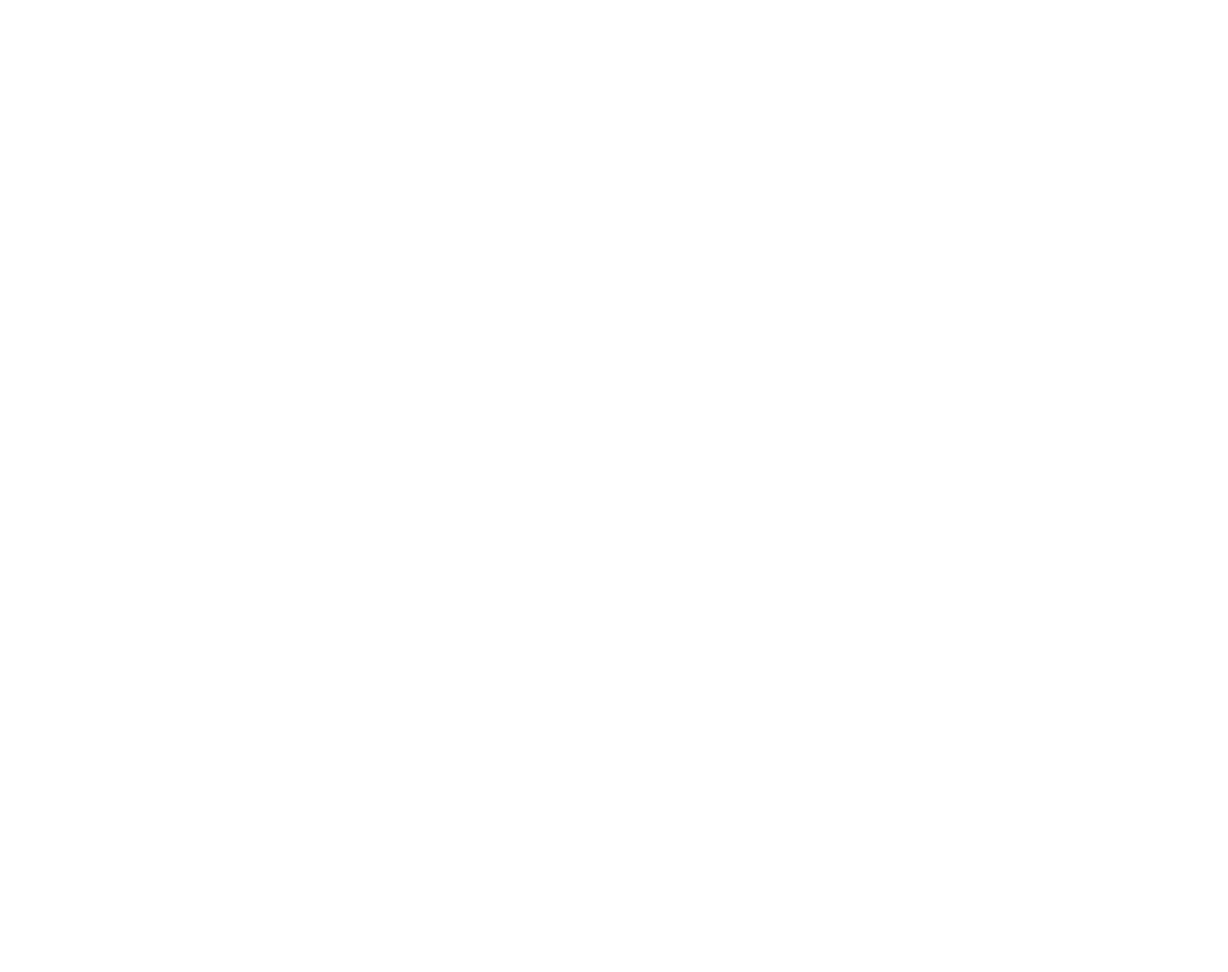
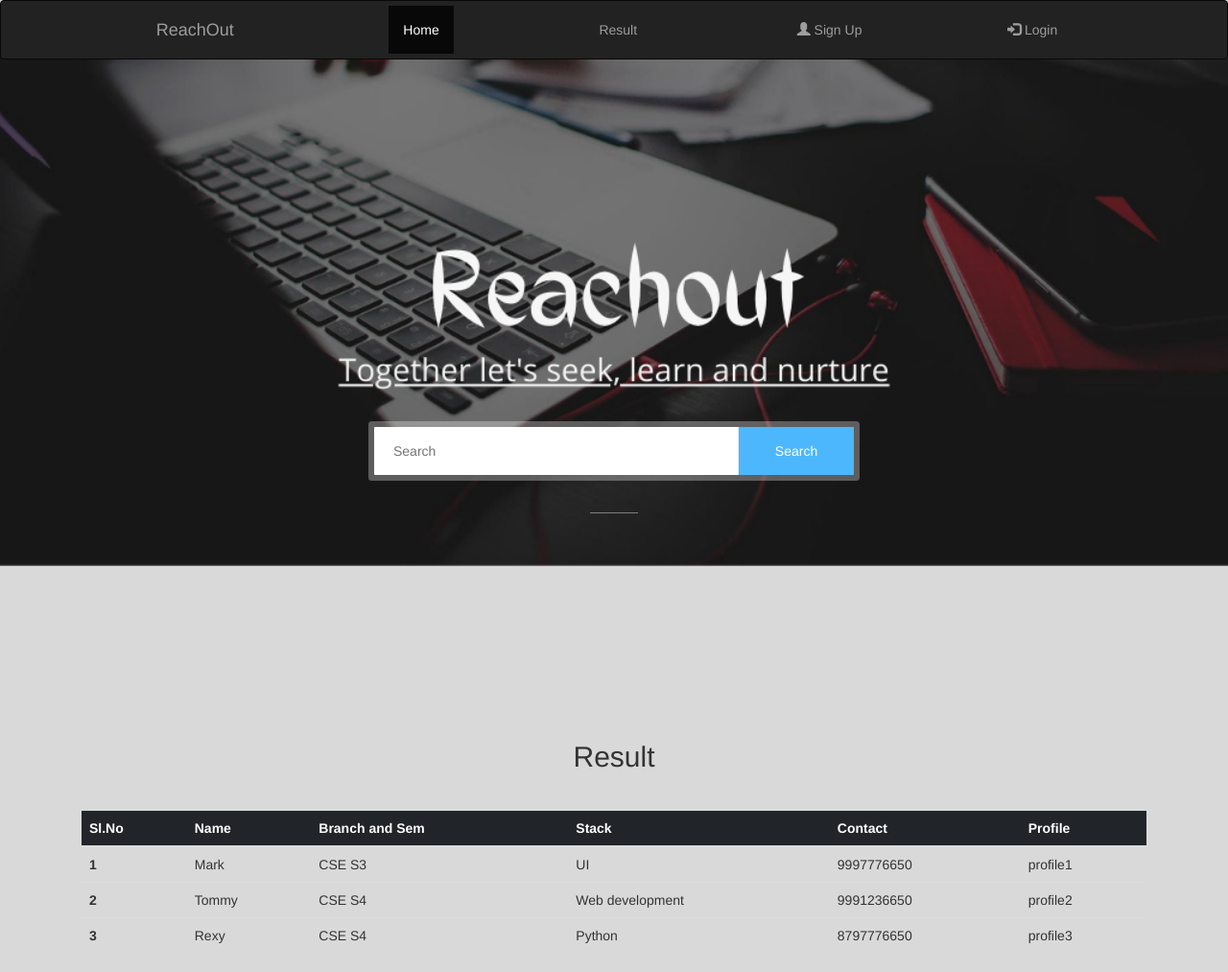
Before and after one commit to Govindvr/Reachout, a Flask app: page / in a window 1280 px wide. Before the commit the page is empty. Shown: the whole page at 96% size. Before the commit the page ends 800 px from the top, so only its background shows below. Run offline with Flask 2, Linux system fonts and the light colour scheme; some libraries are stand-ins or nearby versions.

Commit message:
templates updates

```diff
--- a/app/routes.py
+++ b/app/routes.py
@@ -6,7 +6,7 @@ from app.database import User
 
 @app.route('/')
 def home():
-    return render_template("index.html")
+    return render_template("home.html")
 
 @app.route('/login', methods = ['GET', 'POST'])
 def login():
--- a/app/templates/home.html
+++ b/app/templates/home.html
@@ -1,22 +1,7 @@
-<!DOCTYPE html>
-<html lang="en">
+{% extends "index.html" %}
 
-<head>
-    <title>Reachout</title>
-    <meta charset="UTF-8">
-    <meta name="viewport" content="width=device-width, initial-scale=1">
-    <link rel="icon"
-        href="bg3.png"
-        type="image/x-icon">
-    <link rel="stylesheet" href="https://maxcdn.bootstrapcdn.com/bootstrap/4.0.0/css/bootstrap.min.css"
-        integrity="sha384-Gn5384xqQ1aoWXA+058RXPxPg6fy4IWvTNh0E263XmFcJlSAwiGgFAW/dAiS6JXm" crossorigin="anonymous">
-    <link rel="stylesheet" href="https://maxcdn.bootstrapcdn.com/bootstrap/3.4.1/css/bootstrap.min.css">
-    <link rel="stylesheet" href="style1.css">
-    <script src="https://ajax.googleapis.com/ajax/libs/jquery/3.5.1/jquery.min.js"></script>
-    <script src="https://maxcdn.bootstrapcdn.com/bootstrap/3.4.1/js/bootstrap.min.js"></script>
-</head>
 
-<body>
+{% block body %}
   <header class=fixed-top>
   <div class="row">
     <div class="col">
@@ -31,19 +16,17 @@
             </ul>
 
             <ul class="nav navbar-nav navbar-left">
-                <li><a href="#">About</a></li>
+                <li><a href="#res_heading">Result</a></li>
             </ul>
 
-            <ul class="nav navbar-nav navbar-left">
-                <li><a href="#">Contact</a></li>
+
+
+            <ul class="nav navbar-nav navbar-right">
+                <li><a href="{{url_for('register')}}"><span class="glyphicon glyphicon-user"></span> Sign Up</a></li>
             </ul>
 
             <ul class="nav navbar-nav navbar-right">
-                <li><a href="#"><span class="glyphicon glyphicon-user"></span> Sign Up</a></li>
-            </ul>
-
-            <ul class="nav navbar-nav navbar-right">
-                <li><a href="#"><span class="glyphicon glyphicon-log-in"></span> Login</a></li>
+                <li><a href="{{url_for('login')}}"><span class="glyphicon glyphicon-log-in"></span> Login</a></li>
             </ul>
         </div>
     </nav>
@@ -68,7 +51,7 @@
     </div>
 
     <div class="container-fluid text-center">
-        <h2>Result</h2>
+        <h2 id="res_heading">Result</h2>
     </div>
 
     <div class="container mt-5">
@@ -111,17 +94,4 @@
             </tbody>
         </table>
     </div>
-
-    <script src="https://code.jquery.com/jquery-3.2.1.slim.min.js"
-        integrity="sha384-KJ3o2DKtIkvYIK3UENzmM7KCkRr/rE9/Qpg6aAZGJwFDMVNA/GpGFF93hXpG5KkN"
-        crossorigin="anonymous"></script>
-    <script src="https://cdnjs.cloudflare.com/ajax/libs/popper.js/1.12.9/umd/popper.min.js"
-        integrity="sha384-ApNbgh9B+Y1QKtv3Rn7W3mgPxhU9K/ScQsAP7hUibX39j7fakFPskvXusvfa0b4Q"
-        crossorigin="anonymous"></script>
-    <script src="https://maxcdn.bootstrapcdn.com/bootstrap/4.0.0/js/bootstrap.min.js"
-        integrity="sha384-JZR6Spejh4U02d8jOt6vLEHfe/JQGiRRSQQxSfFWpi1MquVdAyjUar5+76PVCmYl"
-        crossorigin="anonymous"></script>
-
-</body>
-
-</html>
+    {% endblock %}
--- a/app/templates/index.html
+++ b/app/templates/index.html
@@ -1,11 +1,19 @@
 <!DOCTYPE html>
 <html lang="en">
+
 <head>
+    <title>Reachout</title>
     <meta charset="UTF-8">
-    <meta http-equiv="X-UA-Compatible" content="IE=edge">
-    <meta name="viewport" content="width=device-width, initial-scale=1.0">
-    <title>Reachout</title>
-    <link href="https://cdn.jsdelivr.net/npm/bootstrap@5.1.3/dist/css/bootstrap.min.css" rel="stylesheet" integrity="sha384-1BmE4kWBq78iYhFldvKuhfTAU6auU8tT94WrHftjDbrCEXSU1oBoqyl2QvZ6jIW3" crossorigin="anonymous">
+    <meta name="viewport" content="width=device-width, initial-scale=1">
+    <link rel="icon"
+        href="bg3.png"
+        type="image/x-icon">
+    <link rel="stylesheet" href="https://maxcdn.bootstrapcdn.com/bootstrap/4.0.0/css/bootstrap.min.css"
+        integrity="sha384-Gn5384xqQ1aoWXA+058RXPxPg6fy4IWvTNh0E263XmFcJlSAwiGgFAW/dAiS6JXm" crossorigin="anonymous">
+    <link rel="stylesheet" href="https://maxcdn.bootstrapcdn.com/bootstrap/3.4.1/css/bootstrap.min.css">
+    <link rel="stylesheet" type= "text/css" href="{{url_for('static', filename='style1.css')}}">
+    <script src="https://ajax.googleapis.com/ajax/libs/jquery/3.5.1/jquery.min.js"></script>
+    <script src="https://maxcdn.bootstrapcdn.com/bootstrap/3.4.1/js/bootstrap.min.js"></script>
 </head>
 <body>
     {% block body %}
@@ -13,7 +21,16 @@
 
 
     {% endblock %}
-    <script src="https://cdn.jsdelivr.net/npm/@popperjs/core@2.10.2/dist/umd/popper.min.js" integrity="sha384-7+zCNj/IqJ95wo16oMtfsKbZ9ccEh31eOz1HGyDuCQ6wgnyJNSYdrPa03rtR1zdB" crossorigin="anonymous"></script>
-    <script src="https://cdn.jsdelivr.net/npm/bootstrap@5.1.3/dist/js/bootstrap.min.js" integrity="sha384-QJHtvGhmr9XOIpI6YVutG+2QOK9T+ZnN4kzFN1RtK3zEFEIsxhlmWl5/YESvpZ13" crossorigin="anonymous"></script>
+    <script src="https://code.jquery.com/jquery-3.2.1.slim.min.js"
+    integrity="sha384-KJ3o2DKtIkvYIK3UENzmM7KCkRr/rE9/Qpg6aAZGJwFDMVNA/GpGFF93hXpG5KkN"
+    crossorigin="anonymous"></script>
+<script src="https://cdnjs.cloudflare.com/ajax/libs/popper.js/1.12.9/umd/popper.min.js"
+    integrity="sha384-ApNbgh9B+Y1QKtv3Rn7W3mgPxhU9K/ScQsAP7hUibX39j7fakFPskvXusvfa0b4Q"
+    crossorigin="anonymous"></script>
+<script src="https://maxcdn.bootstrapcdn.com/bootstrap/4.0.0/js/bootstrap.min.js"
+    integrity="sha384-JZR6Spejh4U02d8jOt6vLEHfe/JQGiRRSQQxSfFWpi1MquVdAyjUar5+76PVCmYl"
+    crossorigin="anonymous"></script>
+
 </body>
+
 </html>
```
Also changed, not shown: app/static/bg3.png (renamed from app/templates/bg3.png).
